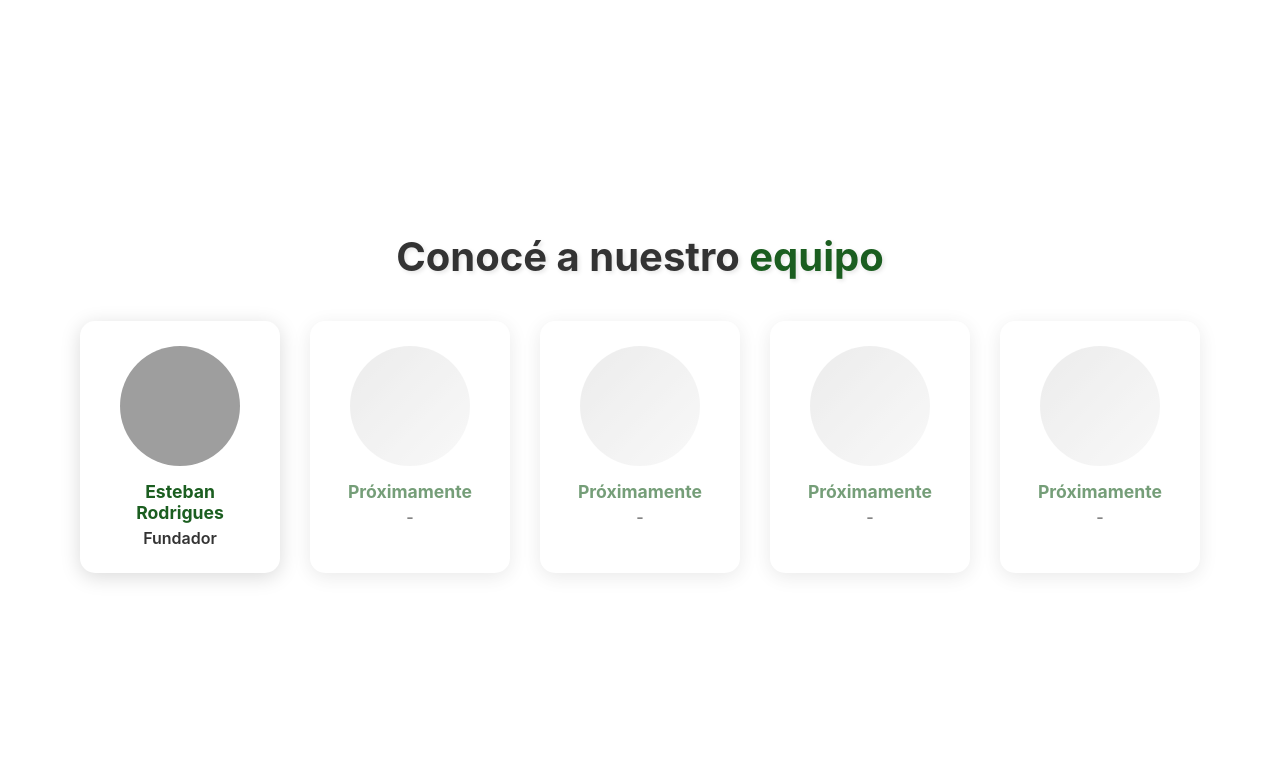
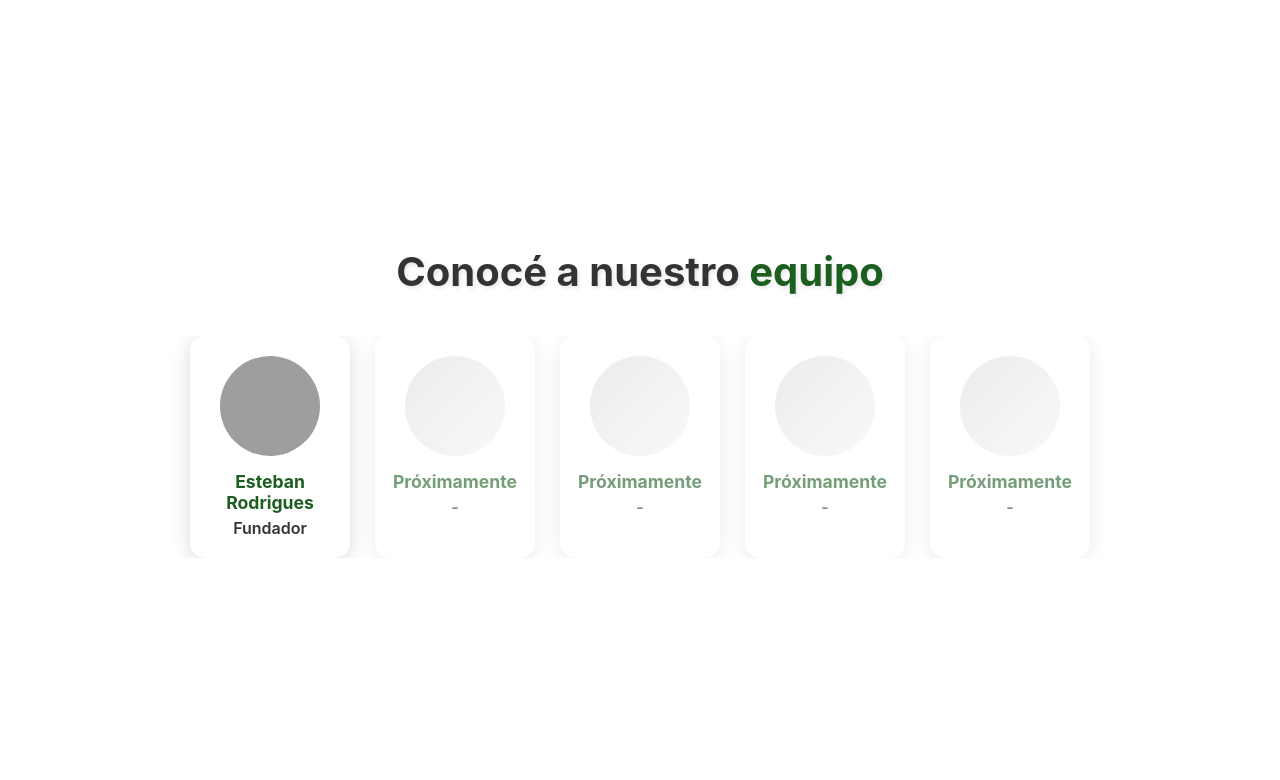
Before and after one commit to estebanrofa/feriando1, a Flask app: page / in a window 1280 px wide. Shown: the part 2015-2795 px from the top of the page. Run offline with Flask 3, Linux system fonts and the light colour scheme; grey boxes are pictures that could not be loaded.

Commit message:
Fix equipo: tarjetas más pequeñas y deslizables
- Imagen de fundador tamaño adecuado (100px desktop, 70px móvil)
- Grid de equipo deslizable horizontalmente
- Tarjetas de equipo más compactas

Co-Authored-By: Claude Opus 4.5 <noreply@anthropic.com>

```diff
--- a/static/lobby.css
+++ b/static/lobby.css
@@ -990,6 +990,35 @@ a.logo {
     .porque-columna p {
         font-size: 1em;
     }
+
+    .equipo-grid {
+        gap: 15px;
+        padding: 0 15px;
+    }
+
+    .equipo-card {
+        width: 130px;
+        min-width: 130px;
+        padding: 15px 10px;
+    }
+
+    .equipo-img {
+        width: 70px;
+        height: 70px;
+    }
+
+    .equipo-img-placeholder {
+        width: 70px;
+        height: 70px;
+    }
+
+    .equipo-nombre {
+        font-size: 0.9em;
+    }
+
+    .equipo-cargo {
+        font-size: 0.8em;
+    }
 }
 
 @media (max-width: 480px) {
@@ -1170,25 +1199,31 @@ a.logo {
 
 .equipo-grid {
     display: flex;
-    flex-wrap: wrap;
-    justify-content: center;
-    gap: 30px;
-    max-width: 1200px;
+    gap: 25px;
     padding: 0 20px;
+    overflow-x: auto;
+    scroll-behavior: smooth;
+    max-width: 100%;
+}
+
+.equipo-grid::-webkit-scrollbar {
+    display: none;
 }
 
 .equipo-card {
     background-color: white;
     border-radius: 15px;
-    padding: 25px 20px;
+    padding: 20px 15px;
     text-align: center;
     box-shadow: 0 4px 20px rgba(0, 0, 0, 0.15);
-    width: 200px;
+    width: 160px;
+    min-width: 160px;
+    flex-shrink: 0;
 }
 
 .equipo-img {
-    width: 120px;
-    height: 120px;
+    width: 100px;
+    height: 100px;
     border-radius: 50%;
     object-fit: cover;
     display: block;
@@ -1196,8 +1231,8 @@ a.logo {
 }
 
 .equipo-img-placeholder {
-    width: 120px;
-    height: 120px;
+    width: 100px;
+    height: 100px;
     border-radius: 50%;
     background: linear-gradient(135deg, #e0e0e0 0%, #f5f5f5 100%);
     margin: 0 auto;
```
